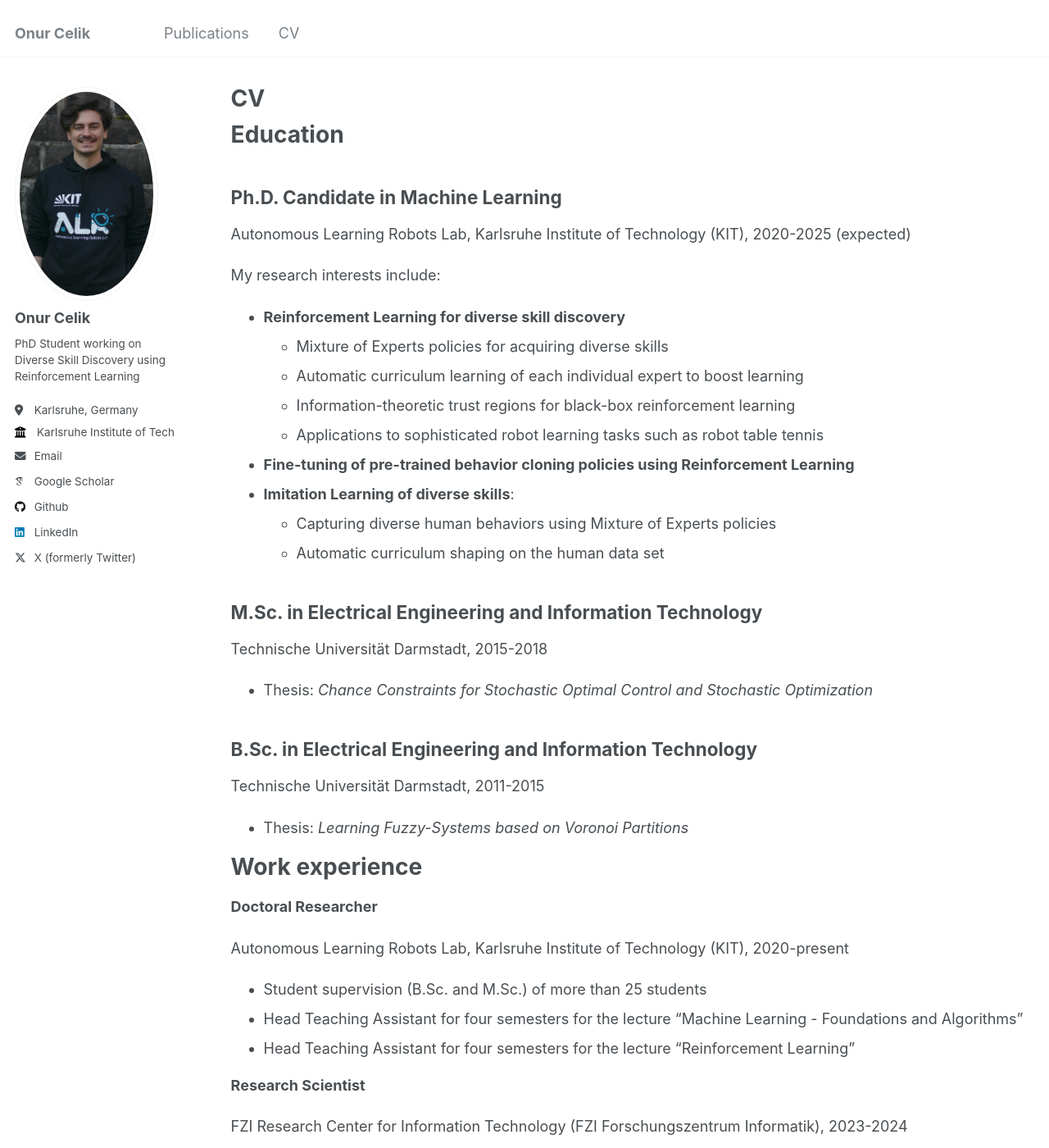
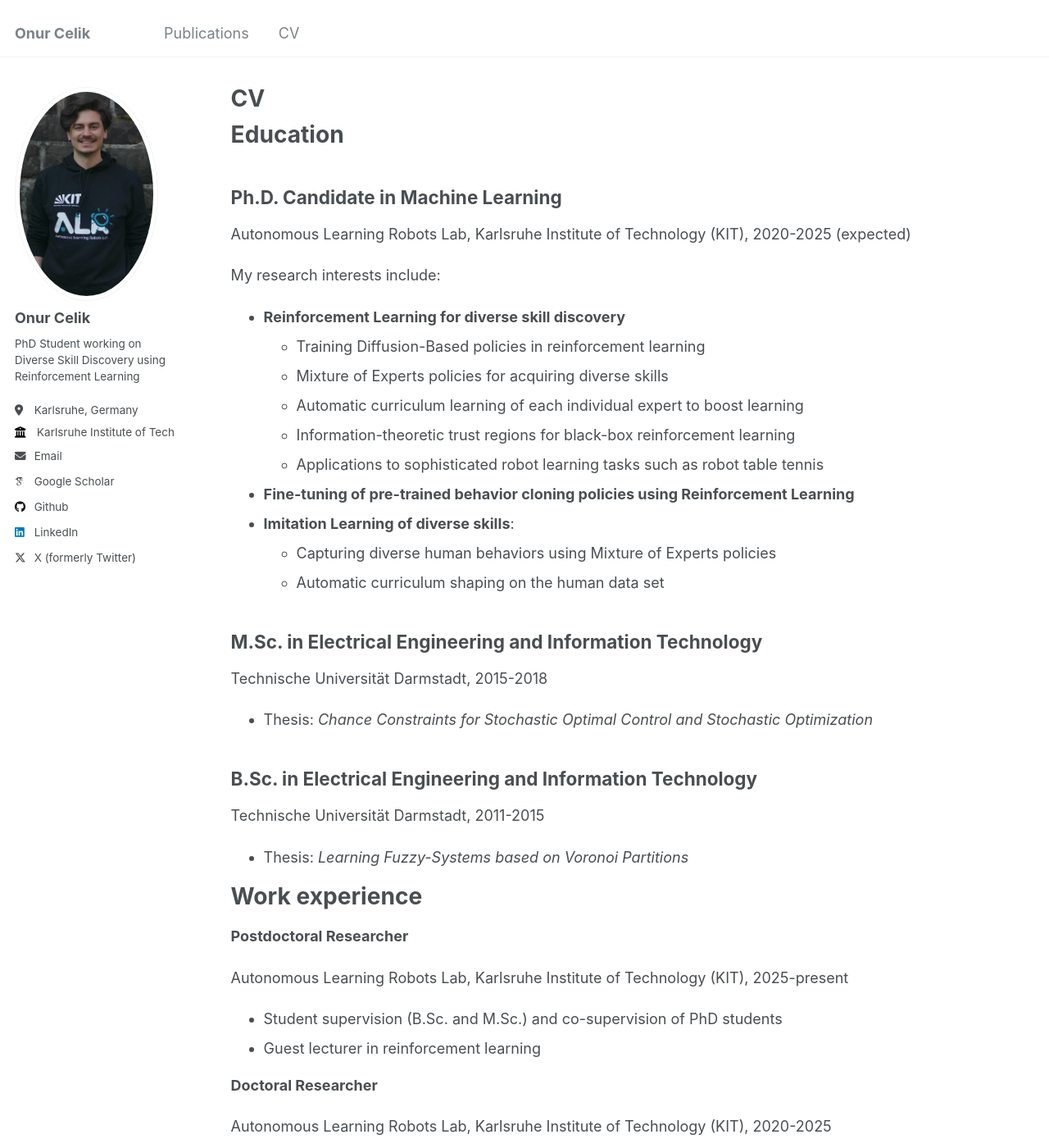
Before and after one commit to Onur4229/onur4229.github.io, a Jekyll site: the page built from _pages/cv.md, in a window 1280 px wide and 1400 px high. Shown: the whole window at 82% size. Built offline with Jekyll 4.4.1, drawn with Linux system fonts in a browser that asks for light colours; some web fonts are replaced.

Commit message:
update cv

```diff
--- a/_pages/cv.md
+++ b/_pages/cv.md
@@ -17,6 +17,7 @@ Autonomous Learning Robots Lab, Karlsruhe Institute of Technology (KIT), 2020-20
 
 My research interests include:
 * **Reinforcement Learning for diverse skill discovery**
+  * Training Diffusion-Based policies in reinforcement learning
   * Mixture of Experts policies for acquiring diverse skills
   * Automatic curriculum learning of each individual expert to boost learning
   * Information-theoretic trust regions for black-box reinforcement learning
@@ -36,9 +37,16 @@ Technische Universität Darmstadt, 2011-2015
 
 Work experience
 ======
+**Postdoctoral Researcher**
+
+Autonomous Learning Robots Lab, Karlsruhe Institute of Technology (KIT), 2025-present
+  * Student supervision (B.Sc. and M.Sc.) and co-supervision of PhD students
+  * Guest lecturer in reinforcement learning
+
+
 **Doctoral Researcher**
 
-Autonomous Learning Robots Lab, Karlsruhe Institute of Technology (KIT), 2020-present
+Autonomous Learning Robots Lab, Karlsruhe Institute of Technology (KIT), 2020-2025
   * Student supervision (B.Sc. and M.Sc.) of more than 25 students
   * Head Teaching Assistant for four semesters for the lecture "Machine Learning - Foundations and Algorithms"
   * Head Teaching Assistant for four semesters for the lecture "Reinforcement Learning"
```
